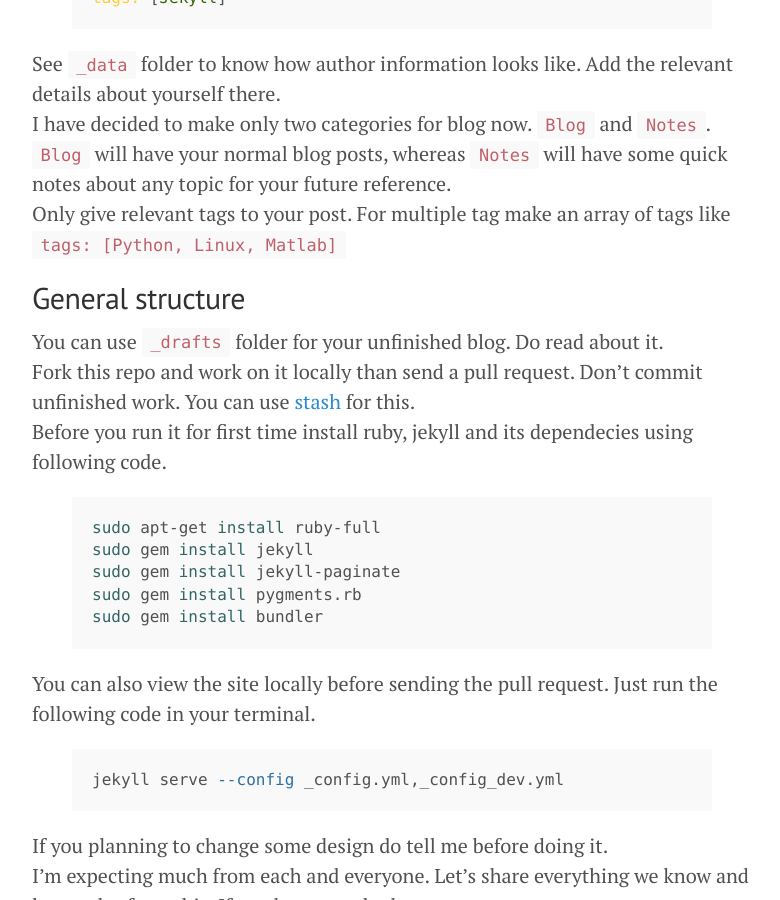
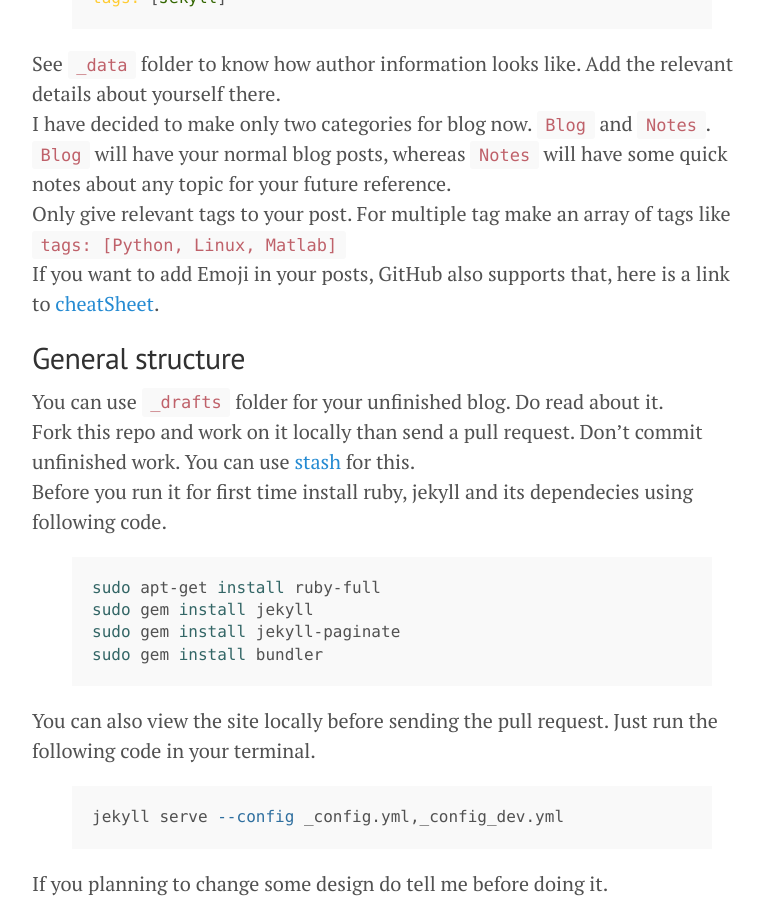
Before and after one commit to svaderia/GujjuCoders, a Jekyll site: the page built from _posts/2017-03-20-welcome-to-gujjucoders.md, in a window 1280 px wide and 900 px high, scrolled down 1090 px. Shown: the whole window, without its empty margins (248-1028 px from the left). Built offline with Jekyll 4.4.1, drawn with Linux system fonts in a browser that asks for light colours.

Commit message:
updated the post a little

```diff
--- a/_posts/2017-03-20-welcome-to-gujjucoders.md
+++ b/_posts/2017-03-20-welcome-to-gujjucoders.md
@@ -39,6 +39,8 @@ I have decided to make only two categories for blog now. `Blog` and `Notes`.
 for your future reference.
 Only give relevant tags to your post. For multiple tag make an array of tags like
 `tags: [Python, Linux, Matlab]`
+If you want to add Emoji in your posts, GitHub also supports that, here is a link to
+[cheatSheet](https://www.webpagefx.com/tools/emoji-cheat-sheet/).
 
 ## General structure
 You can use `_drafts` folder for your unfinished blog. Do read about it.
@@ -49,7 +51,6 @@ Before you run it for first time install ruby, jekyll and its dependecies using
 sudo apt-get install ruby-full
 sudo gem install jekyll
 sudo gem install jekyll-paginate
-sudo gem install pygments.rb
 sudo gem install bundler
 {% endhighlight %}
 
```
